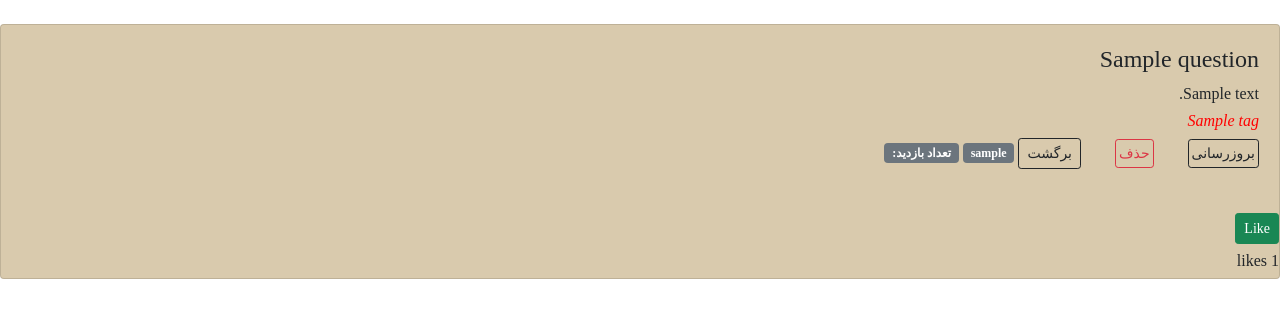
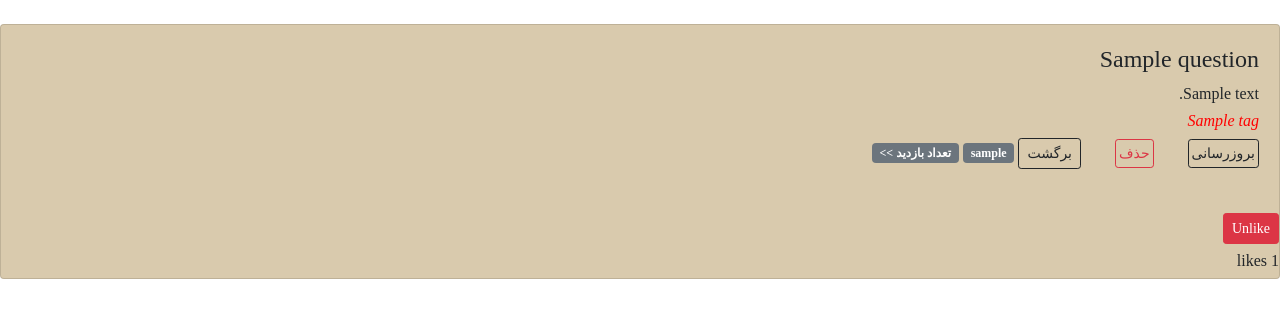
Before and after one commit to amir-mhd/karademy_question_answer, a Django app: template templates/question/question_detail.html in a window 1280 px wide. Shown: the part 56-374 px from the top of the page. Run offline with Django 3.2, Linux system fonts and the light colour scheme; the template is opened without the code that fills it: values that come from a table or form of the project are taken from there, others are empty; a user stored in the database is signed in; tables that the repository leaves empty hold one stand-in row (values such as "Sample post"); some libraries are stand-ins or nearby versions; some web fonts are replaced.

Commit message:
adding Unlike button

```diff
--- a/templates/question/question_detail.html
+++ b/templates/question/question_detail.html
@@ -54,18 +54,18 @@
             {% endif %}
             <a href="{% url 'questions' %}" class="btn btn-outline-dark btn-sm">برگشت</a>
             <p class="badge bg-secondary">{{ question.author }}</p>
-            <p class="badge bg-secondary">تعداد بازدید:{% get_hit_count for question %}</p>
+            <p class="badge bg-secondary">تعداد بازدید >> {% get_hit_count for question %}</p>
         </div>
         <br>
         <!--  like for question -->
         <form method="POST" action="{% url 'question_like' question.pk %}">
             {% csrf_token %}
             {% if request.user.is_authenticated %}
-            {% if question_liked %}
-                <button class="btn btn-danger btn-sm" type="submit" name="question_id" value="{{ question.id }}">UnLike</button>
-            {% else %}
-                <button class="btn btn-success btn-sm" type="submit" name="question_id" value="{{ question.id }}">Like</button>
-            {% endif %}
+                {% if liked %}
+                    <button class="btn btn-secondary btn-sm" type="submit" name="question_id" value="{{ question.id }}">like</button>
+                {% else %}
+                    <button class="btn btn-danger btn-sm" type="submit" name="question_id" value="{{ question.id }}">Unlike</button>
+                {% endif %}
             {% endif %}
         </form>
         <!-- using the method | likes_count | in the question model without passign data by get_context_data -->
```
Also changed, not shown: question/views.py (+17 -1 lines).
